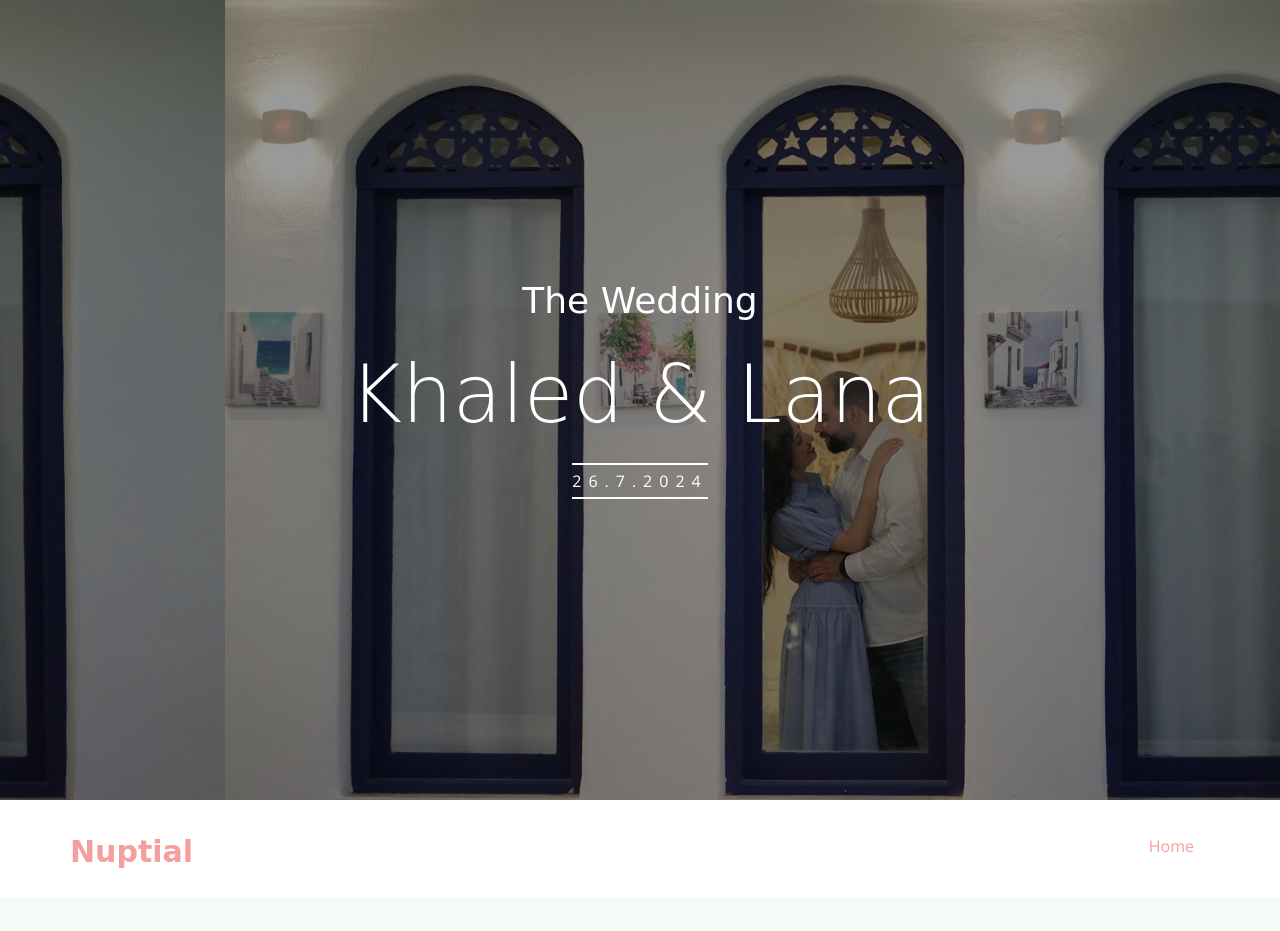
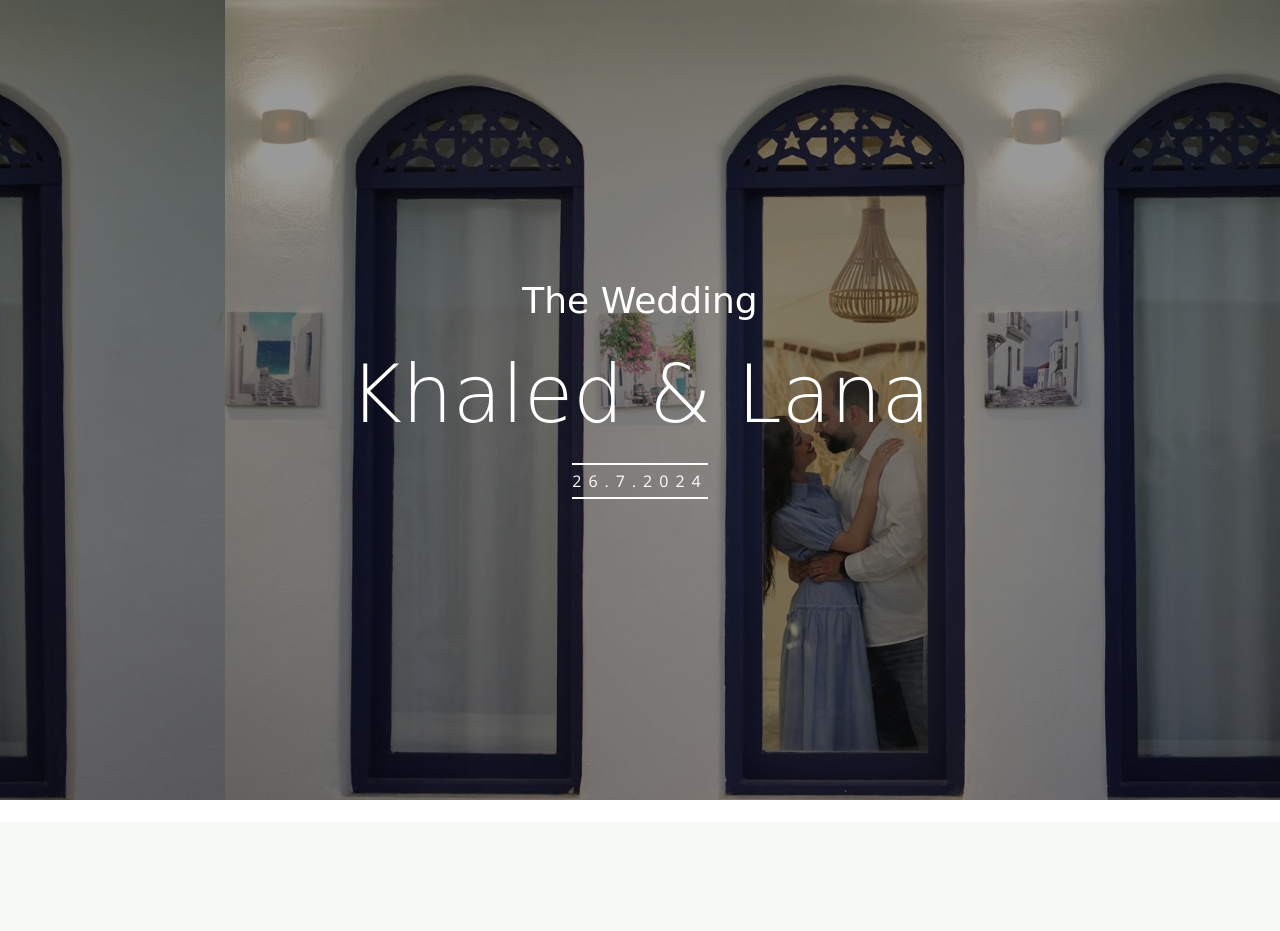
Before and after one commit to H09X/cloud-project, a website: page index.html in a window 1280 px wide. Shown: the top 931 px of the page. Drawn offline with nearby package versions, Linux system fonts and the light colour scheme; some packages are replaced by stand-ins of ours; no server answers; files whose address does not match are found by name; a web font is replaced by a local one.

Commit message:
Update index.html

```diff
--- a/index.html
+++ b/index.html
@@ -93,11 +93,9 @@
 			<div class="container">
 				<div class="nav-header">
 					<a href="#" class="js-fh5co-nav-toggle fh5co-nav-toggle dark"><i></i></a>
-					<h1 id="fh5co-logo"><a href="index.html">Nuptial</a></h1>
 					<!-- START #fh5co-menu-wrap -->
 					<nav id="fh5co-menu-wrap" role="navigation">
 						<ul class="sf-menu" id="fh5co-primary-menu">
-							<li class="active"><a href="index.html" >Home</a></li>
 							<li>
 								<ul class="fh5co-sub-menu">
 								</ul>
```
